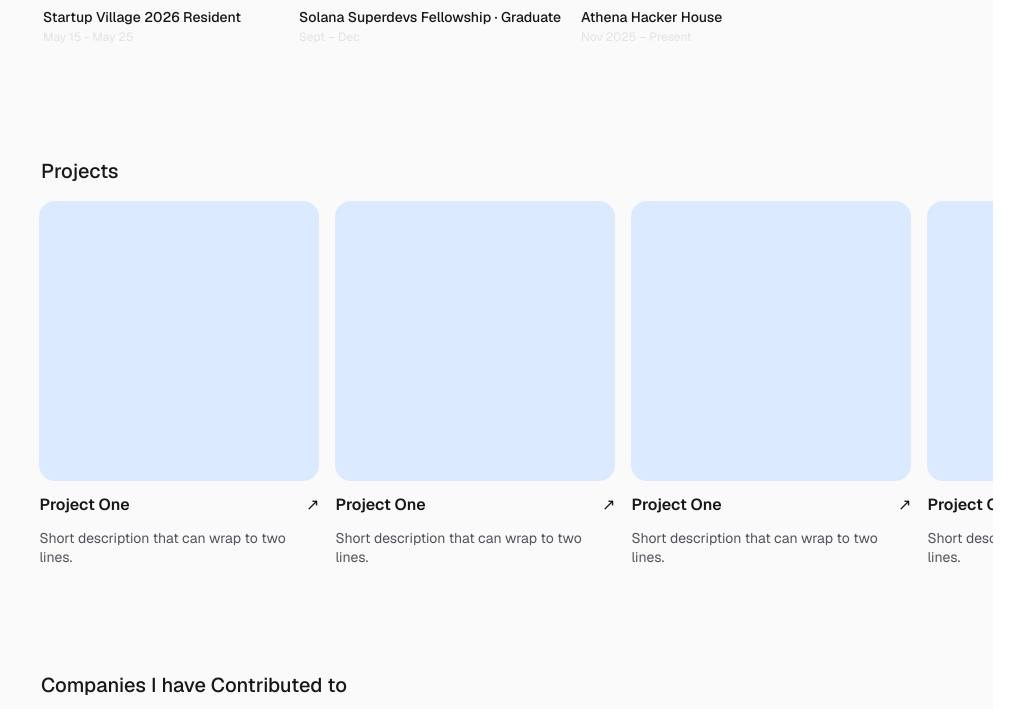
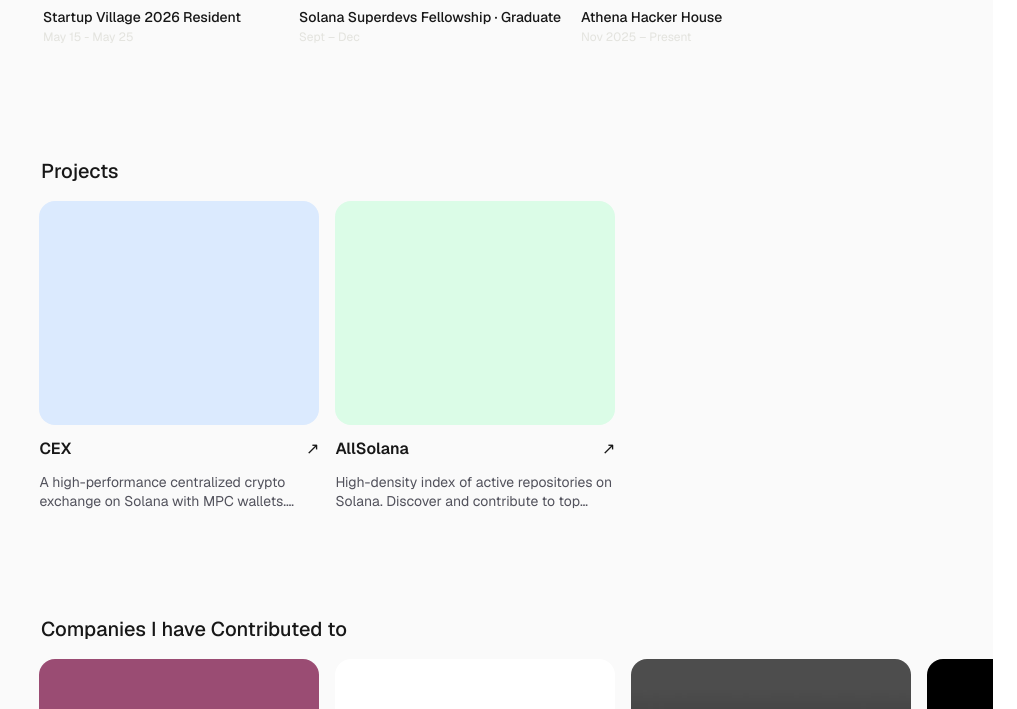
Before and after one commit to Fahad-Dezloper/Dezloper-Portfolio, a Next.js app: page / in a window 1280 px wide. Shown: the part 621-1330 px from the top of the page, without its empty margins (263-1280 px from the left). Built offline with nearby package versions, Linux system fonts and the light colour scheme.

Commit message:
feat: Projects structure finalized

```diff
--- a/app/components/Projects.tsx
+++ b/app/components/Projects.tsx
@@ -1,39 +1,18 @@
 export default function Projects() {
   const projects = [
     {
-      title: "Project One",
-      desc: "Short description that can wrap to two lines.",
+      title: "CEX",
+      desc: "A high-performance centralized crypto exchange on Solana with MPC wallets. Provides real-time order matching and low latency.",
       color: "bg-blue-100",
+      link: "https://github.com/Fahad-Dezloper/CEX",
+      video: "", // Add a URL here later
     },
     {
-      title: "Project One",
-      desc: "Short description that can wrap to two lines.",
-      color: "bg-blue-100",
-    },
-    {
-      title: "Project One",
-      desc: "Short description that can wrap to two lines.",
-      color: "bg-blue-100",
-    },
-    {
-      title: "Project One",
-      desc: "Short description that can wrap to two lines.",
-      color: "bg-blue-100",
-    },
-    {
-      title: "Project One",
-      desc: "Short description that can wrap to two lines.",
-      color: "bg-blue-100",
-    },
-    {
-      title: "Project One",
-      desc: "Short description that can wrap to two lines.",
-      color: "bg-blue-100",
-    },
-    {
-      title: "Project One",
-      desc: "Short description that can wrap to two lines.",
-      color: "bg-blue-100",
+      title: "AllSolana",
+      desc: "High-density index of active repositories on Solana. Discover and contribute to top open-source projects in the ecosystem.",
+      color: "bg-green-100",
+      link: "https://github.com/Fahad-Dezloper/AllSolana",
+      video: "", // Add a URL here later
     },
   ];
 
@@ -47,28 +26,42 @@
       <div className="mt-4 w-full overflow-x-auto scrolll pb-2 pl-[max(1rem,calc((100vw-42rem)/2-1.6rem))] pr-4 [scrollbar-width:thin]">
         <div className="flex w-max gap-4">
           {projects.map((item, index) => (
-            <article
+            <a
+              href={item.link}
+              target="_blank"
+              rel="noopener noreferrer"
               key={index}
-              className="flex w-[min(280px,85vw)] shrink-0 flex-col gap-3"
+              className="flex w-[min(280px,85vw)] shrink-0 flex-col gap-3 group"
             >
               <div
-                className={`aspect-4/4 w-full rounded-2xl ${item.color} dark:bg-zinc-800`}
-              />
+                className={`aspect-5/4 w-full rounded-2xl ${item.color} dark:bg-zinc-800 overflow-hidden relative`}
+              >
+                {item.video && (
+                  <video
+                    src={item.video}
+                    autoPlay
+                    loop
+                    muted
+                    playsInline
+                    className="w-full h-full object-cover absolute inset-0"
+                  />
+                )}
+              </div>
               <div className="flex items-start justify-between gap-2">
-                <h3 className="text-left text-base font-semibold text-neutral-900 dark:text-white">
+                <h3 className="text-left text-base font-semibold text-neutral-900 dark:text-white group-hover:underline decoration-neutral-300 dark:decoration-zinc-600 underline-offset-4">
                   {item.title}
                 </h3>
                 <span
-                  className="shrink-0 text-neutral-900 dark:text-white"
+                  className="shrink-0 text-neutral-900 dark:text-white transition-transform group-hover:translate-x-0.5 group-hover:-translate-y-0.5"
                   aria-hidden
                 >
                   ↗
                 </span>
               </div>
-              <p className="text-left text-sm leading-snug text-zinc-600 dark:text-zinc-400">
+              <p className="text-left text-sm leading-snug text-zinc-600 dark:text-zinc-400 line-clamp-2">
                 {item.desc}
               </p>
-            </article>
+            </a>
           ))}
         </div>
       </div>
```
